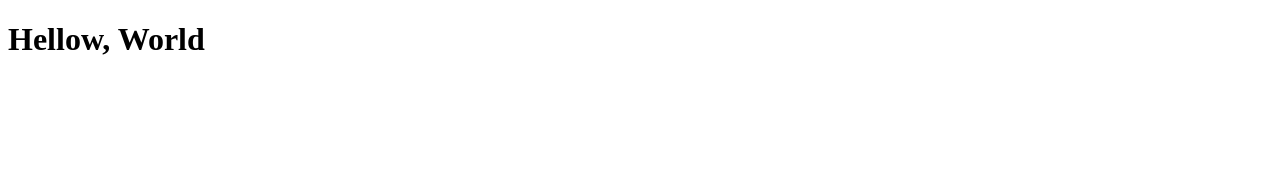
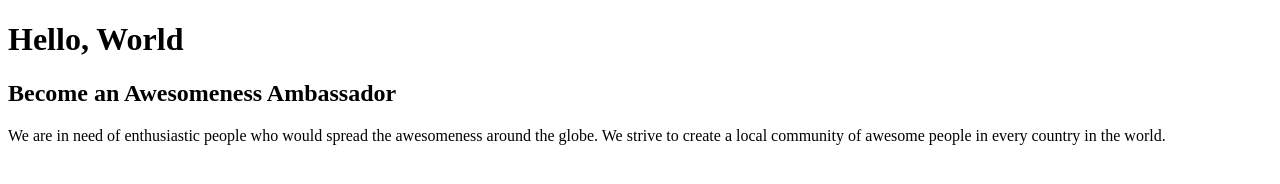
Before and after one commit to jade9705/awesomeness, a plain HTML site: page index.html in a window 1280 px wide. Drawn offline with Linux system fonts and the light colour scheme.

Commit message:
Bob has added a new section

```diff
--- a/index.html
+++ b/index.html
@@ -6,7 +6,12 @@
     <title>New title from Alice</title>
 </head>
 <body>
-    <h1>Hellow, World</h1>
+    <h1>Hello, World</h1>
+
+    <section class="section">
+        <h2>Become an Awesomeness Ambassador</h2>
+        <p>We are in need of enthusiastic people who would spread the awesomeness around the globe. We strive to create a local community of awesome people in every country in the world.</p>
+    </section>
 
 </body>
 </html>
```
